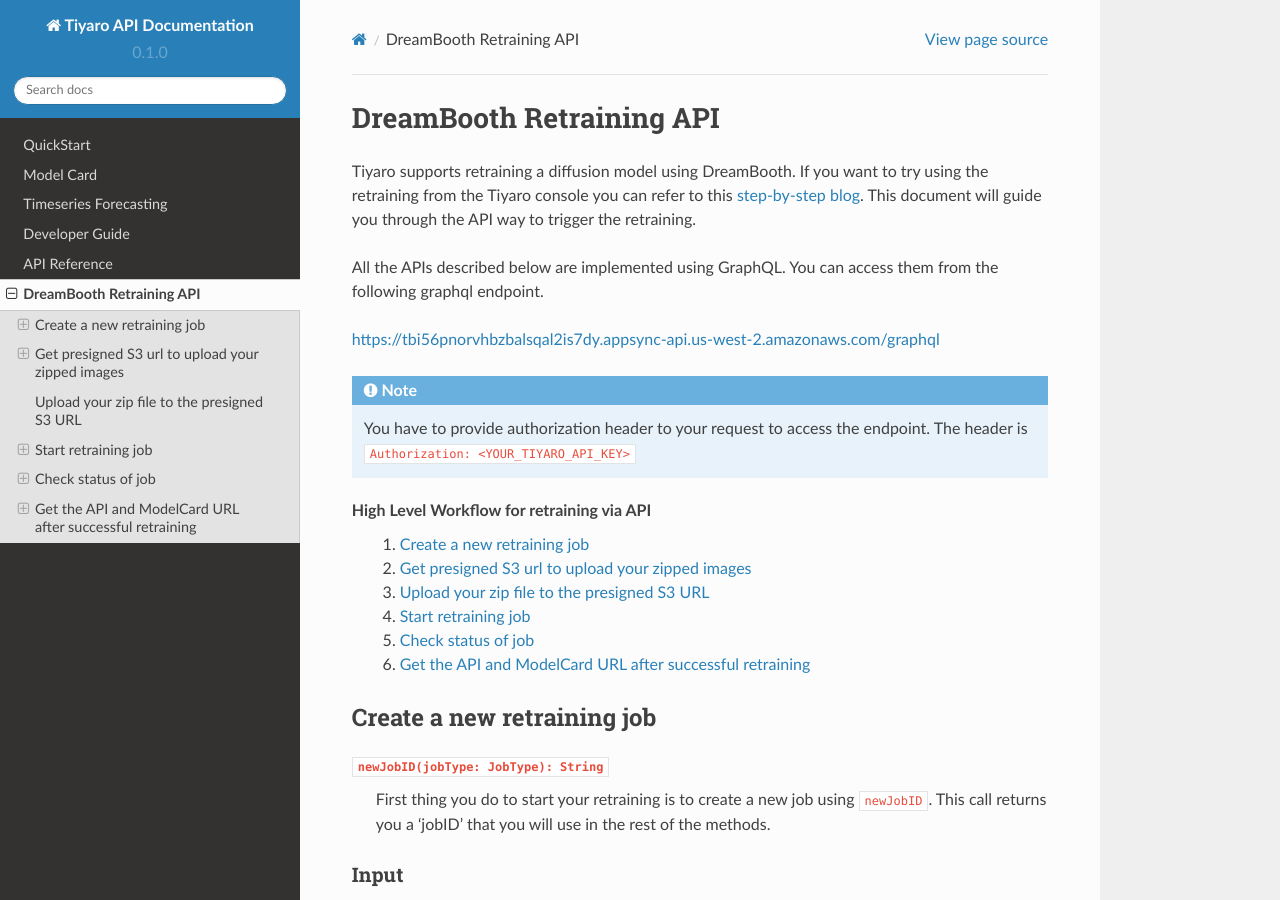
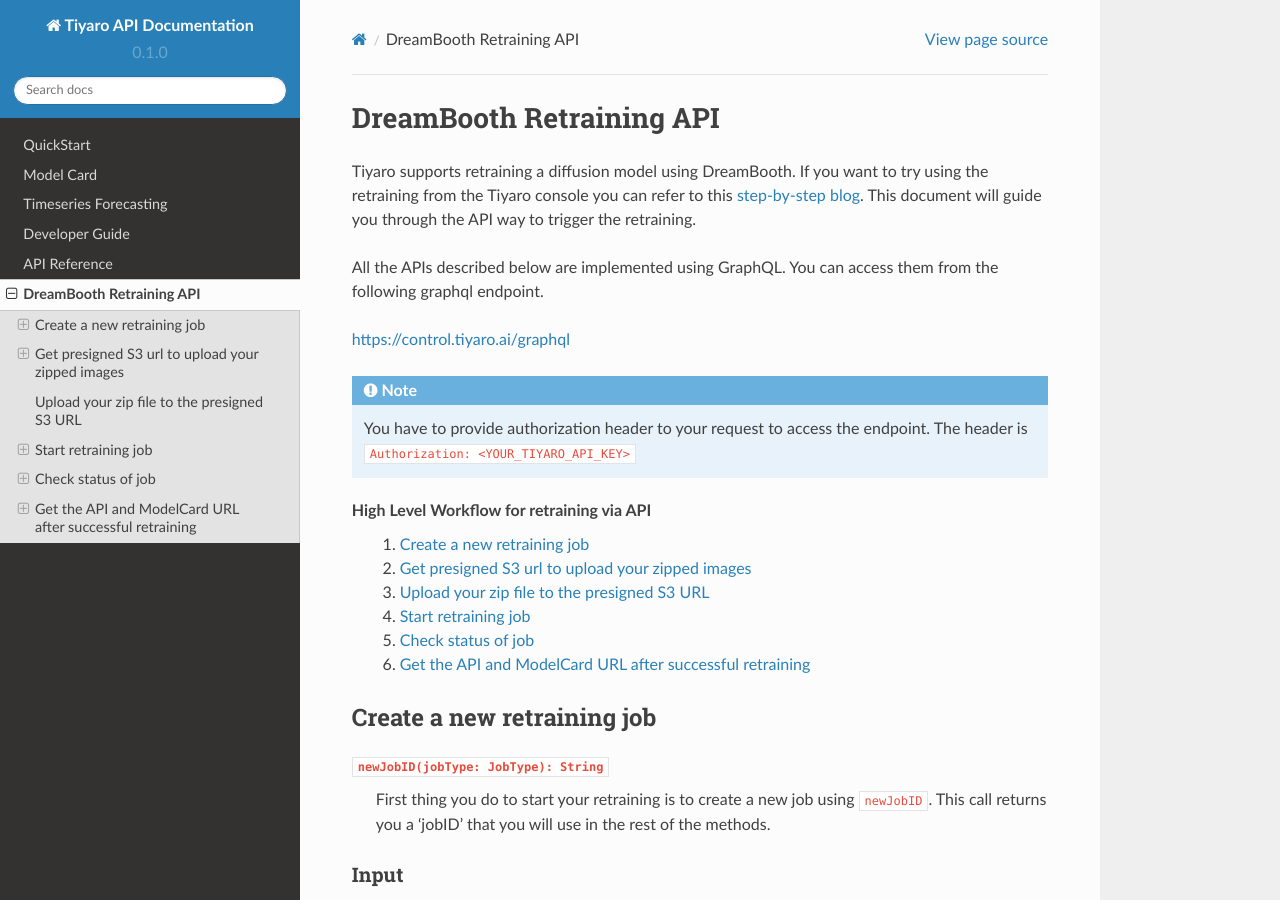
Before and after one commit to mahpat16/rtd-api-doc, a Sphinx documentation site: the page built from docs/source/dreambooth.rst, in a window 1280 px wide and 900 px high. Built offline with Sphinx 7.4.7 and the Read the Docs theme 2.0.0, drawn with Linux system fonts in a browser that asks for light colours; some of the changed lines change nothing that is shown.

Commit message:
Add the canonical url for graphql endpoint

```diff
--- a/docs/source/dreambooth.rst
+++ b/docs/source/dreambooth.rst
@@ -9,7 +9,7 @@
 
 All the APIs described below are implemented using GraphQL. You can access them from the following graphql endpoint.
 
-https://tbi56pnorvhbzbalsqal2is7dy.appsync-api.us-west-2.amazonaws.com/graphql
+https://control.tiyaro.ai/graphql
 
 .. note:: You have to provide authorization header to your request to access the endpoint. The header is
   ``Authorization: <YOUR_TIYARO_API_KEY>``
```
